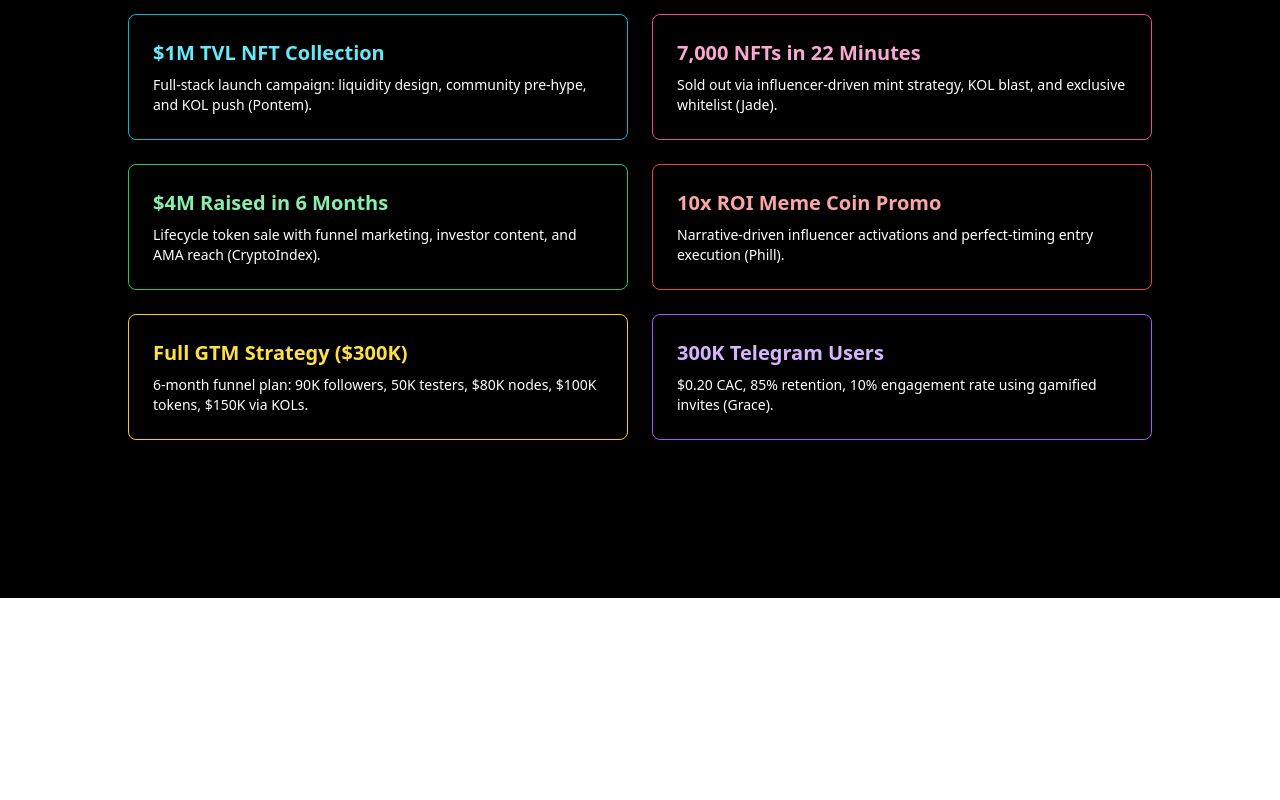
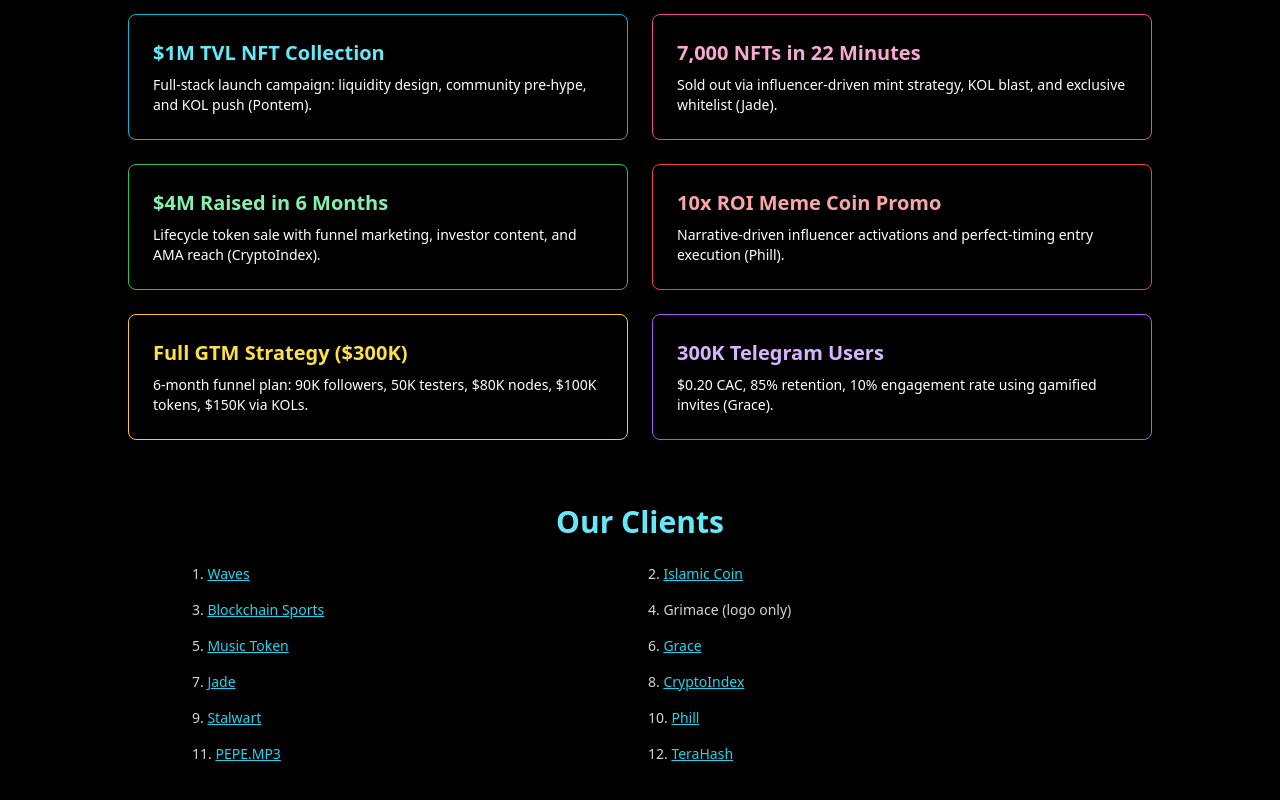
Before and after one commit to vetalione/capybara-one-site, a Next.js app: page / in a window 1280 px wide. Shown: the part 202-1002 px from the top of the page. Before the commit the page ends 800 px from the top, so only its background shows below. Built offline with nearby package versions, Linux system fonts and the light colour scheme.

Commit message:
Update clients

```diff
--- a/pages/index.jsx
+++ b/pages/index.jsx
@@ -1,5 +1,4 @@
 import Head from 'next/head'
-
 export default function Home() {
   return (
     <div className="bg-black min-h-screen text-white px-8 py-12">
@@ -7,7 +6,9 @@
       <p className="text-center mb-10 max-w-2xl mx-auto text-lg">
         Full-cycle Web3 marketing, community growth, and hype engineering. From presale sellouts to ambassador armies.
       </p>
-      <div className="grid md:grid-cols-2 gap-6 max-w-5xl mx-auto">
+
+      {/* Campaign Results */}
+      <div className="grid md:grid-cols-2 gap-6 max-w-5xl mx-auto mb-16">
         <div className="border border-cyan-500 rounded-lg p-6">
           <h2 className="text-xl font-semibold text-cyan-300 mb-2">$1M TVL NFT Collection</h2>
           <p className="text-sm">Full-stack launch campaign: liquidity design, community pre-hype, and KOL push (Pontem).</p>
@@ -33,6 +34,25 @@
           <p className="text-sm">$0.20 CAC, 85% retention, 10% engagement rate using gamified invites (Grace).</p>
         </div>
       </div>
+
+      {/* Clients Section */}
+      <div className="max-w-4xl mx-auto">
+        <h2 className="text-3xl font-bold text-center text-cyan-300 mb-6">Our Clients</h2>
+        <ul className="grid grid-cols-1 md:grid-cols-2 gap-4 text-sm text-zinc-300">
+          <li>1. <a href="https://x.com/wavesprotocol" className="text-cyan-400 underline">Waves</a></li>
+          <li>2. <a href="https://x.com/islamic_coin" className="text-cyan-400 underline">Islamic Coin</a></li>
+          <li>3. <a href="https://x.com/blockchainsprts" className="text-cyan-400 underline">Blockchain Sports</a></li>
+          <li>4. Grimace (logo only)</li>
+          <li>5. <a href="https://x.com/musictokworld" className="text-cyan-400 underline">Music Token</a></li>
+          <li>6. <a href="https://x.com/graceecosystem" className="text-cyan-400 underline">Grace</a></li>
+          <li>7. <a href="https://x.com/jade_ordinals" className="text-cyan-400 underline">Jade</a></li>
+          <li>8. <a href="https://x.com/indexcrypto" className="text-cyan-400 underline">CryptoIndex</a></li>
+          <li>9. <a href="https://x.com/stalwart_ai" className="text-cyan-400 underline">Stalwart</a></li>
+          <li>10. <a href="https://x.com/philtokeneth" className="text-cyan-400 underline">Phill</a></li>
+          <li>11. <a href="https://x.com/pepegotavoice" className="text-cyan-400 underline">PEPE.MP3</a></li>
+          <li>12. <a href="https://x.com/terahash_co" className="text-cyan-400 underline">TeraHash</a></li>
+        </ul>
+      </div>
     </div>
   )
 }
```
